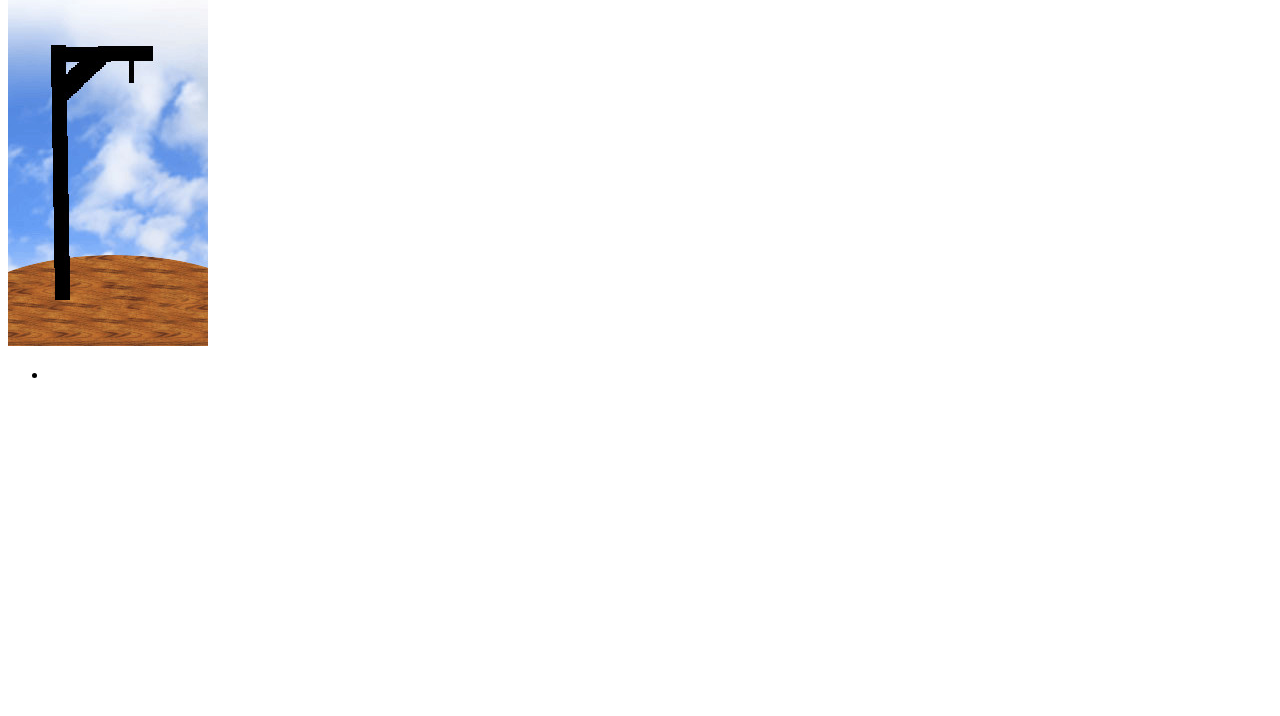
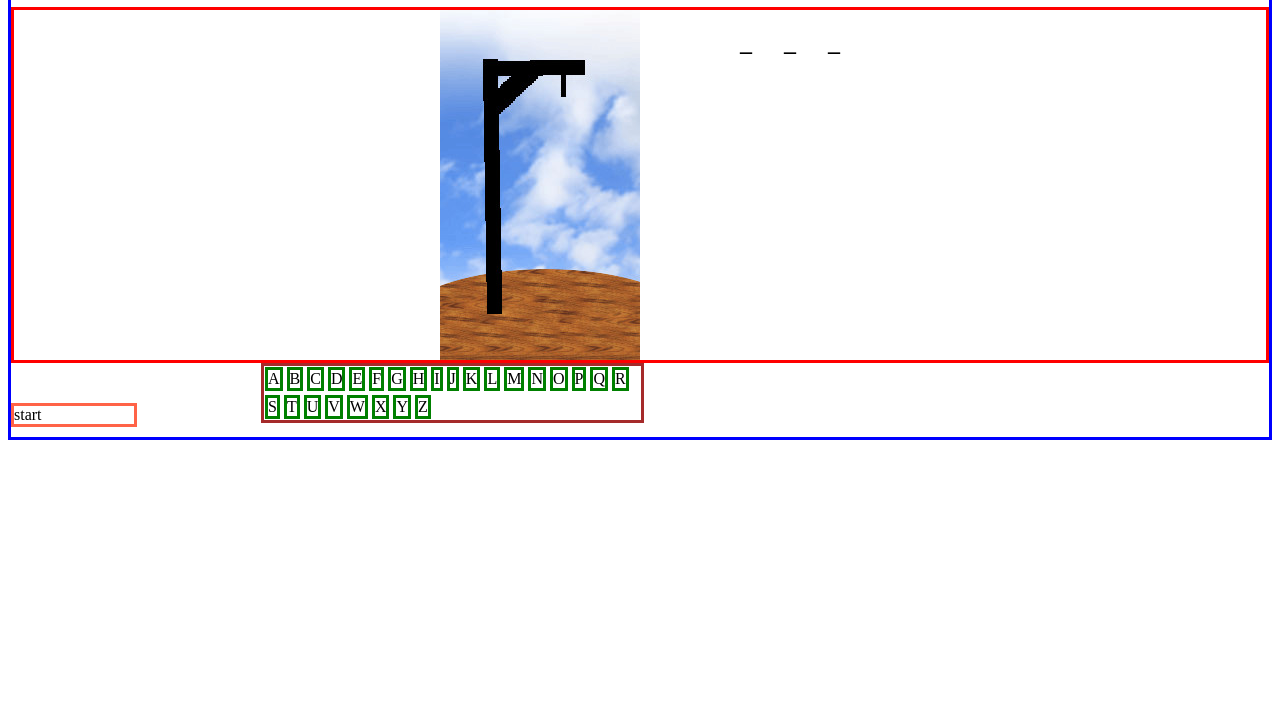
Before and after one commit to Murtadha-Alalawi/Project-1-unit-1, a plain HTML site: page index.html in a window 1280 px wide. Shown: the part 84-800 px from the top of the page. Drawn offline with Linux system fonts and the light colour scheme; files that its build step writes are made by us from their sources.

Commit message:
Getting the right letter

```diff
--- a/app.js
+++ b/app.js
@@ -0,0 +1,34 @@
+let startButton = document.querySelector("#start")
+
+let answerText = document.querySelector("#answer")
+
+let answer = null
+
+startButton.addEventListener("click", (event) => {
+      answer = "CAT"
+})
+
+const letterButtons = document.querySelectorAll(".letters")
+
+const answerLetters = document.querySelectorAll(".answer-letter")
+
+
+
+letterButtons.forEach((letterButton)=>{
+    letterButton.addEventListener("click", (event)=>{
+        if (answer === null){
+            return
+        }
+        checkLetter(event.target.innerText)
+    })
+})
+
+
+function checkLetter(letter){
+    for(let i = 0; i < answer.length; i++){
+        if(answer[i] === letter){
+            answerLetters[i].textContent = answer[i]
+        }
+    }
+
+}
--- a/index.html
+++ b/index.html
@@ -3,24 +3,50 @@
 <head>
     <meta charset="UTF-8">
     <meta name="viewport" content="width=device-width, initial-scale=1.0">
-    <title>Spaceman game</title>
-    <link rel="stylesheet" href="./css/style.css">
     <script defer src="./app.js"></script>
+    <link rel="stylesheet" href="./style.css">
     <title>Document</title>
 </head>
 <body>
 <div class= "container">
+    <h1>Welcome to my spaceman game</h1>
 <div class= "hangman-box">
-    <h1>Welcome to my spaceman game</h1>
-    <img src="hangman-images/hangman-image-1.jpg" alt="">
+    <img src="hangman-images/hangman-image-1.jpg" alt="hangman-image">
+    <h2 id="answer">
+        <div class=" answer-letter">_</div>
+        <div class=" answer-letter">_</div>
+        <div class=" answer-letter">_</div>
+    </h2>
 </div>
- <div class= "game-box">
-    <ul class= "word-display">
-        <li class= "letter">
-
-        </li>
-    </ul>
+  <div class=" letter-box">
+  <li class="letters">A</li>
+  <li class="letters">B</li>
+  <li class="letters">C</li>
+  <li class="letters">D</li>
+  <li class="letters">E</li>
+  <li class="letters">F</li>
+  <li class="letters">G</li>
+  <li class="letters">H</li>
+  <li class="letters">I</li>
+  <li class="letters">J</li>
+  <li class="letters">K</li>
+  <li class="letters">L</li>
+  <li class="letters">M</li>
+  <li class="letters">N</li>
+  <li class="letters">O</li>
+  <li class="letters">P</li>
+  <li class="letters">Q</li>
+  <li class="letters">R</li>
+  <li class="letters">S</li>
+  <li class="letters">T</li>
+  <li class="letters">U</li>
+  <li class="letters">V</li>
+  <li class="letters">W</li>
+  <li class="letters">X</li>
+  <li class="letters">Y</li>
+  <li class="letters">Z</li>
  </div>
+ <p id="start">start</p>
 </div>
 </body>
 </html>
--- a/style.css
+++ b/style.css
@@ -0,0 +1,45 @@
+
+.hangman-box{
+    border: red solid;
+    display: flex;
+    justify-content: center;
+    gap: 100px;
+}
+
+.letter-box{
+    border: brown solid;
+    display: flex;
+    flex-wrap: wrap;
+    align-items: center;
+    gap:2px;
+    margin-left: 250px;
+    width: 30%;
+
+}
+
+.letters{
+    border: solid green;
+    display: flex;
+    flex-direction: center;
+    align-items: center;
+    margin: 1px;
+}
+
+.game-box{
+    border: purple solid;
+}
+
+#answer{
+    display: flex;
+    justify-content: space-between;
+    width: 100px;
+}
+
+.container{
+    border: blue solid;
+}
+
+p{
+    border: tomato solid;
+    margin: -20px 90% 10px 0
+}
```
